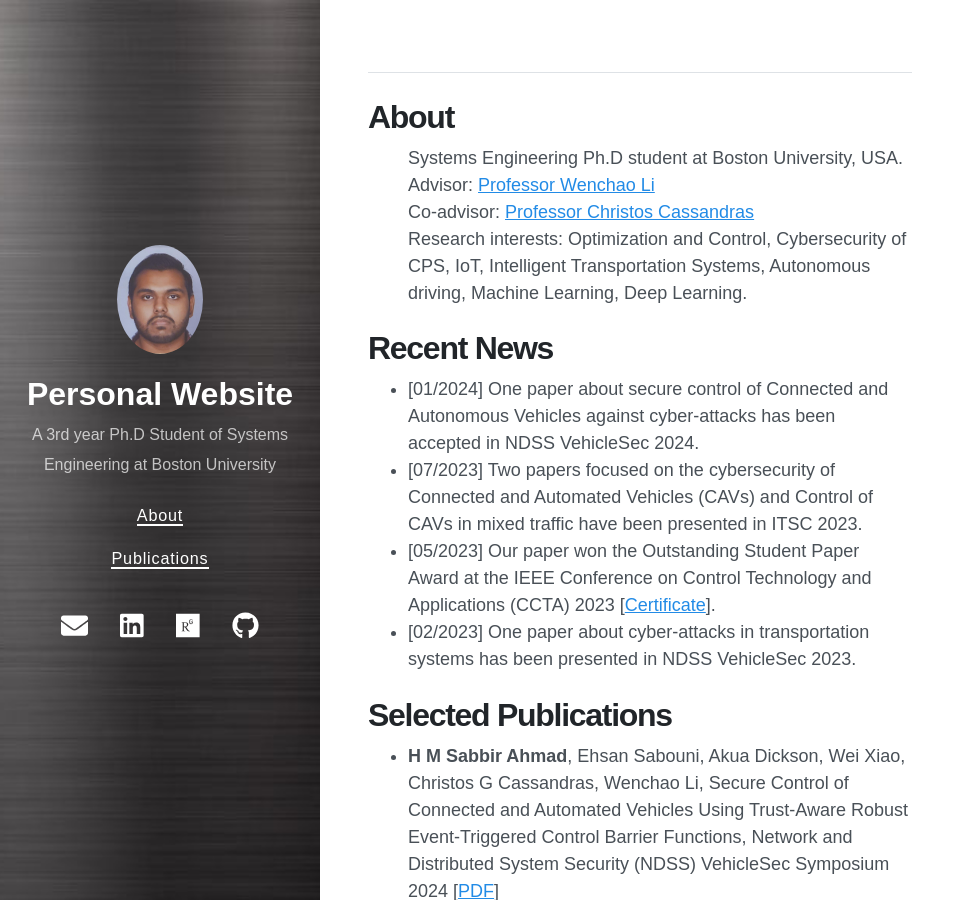
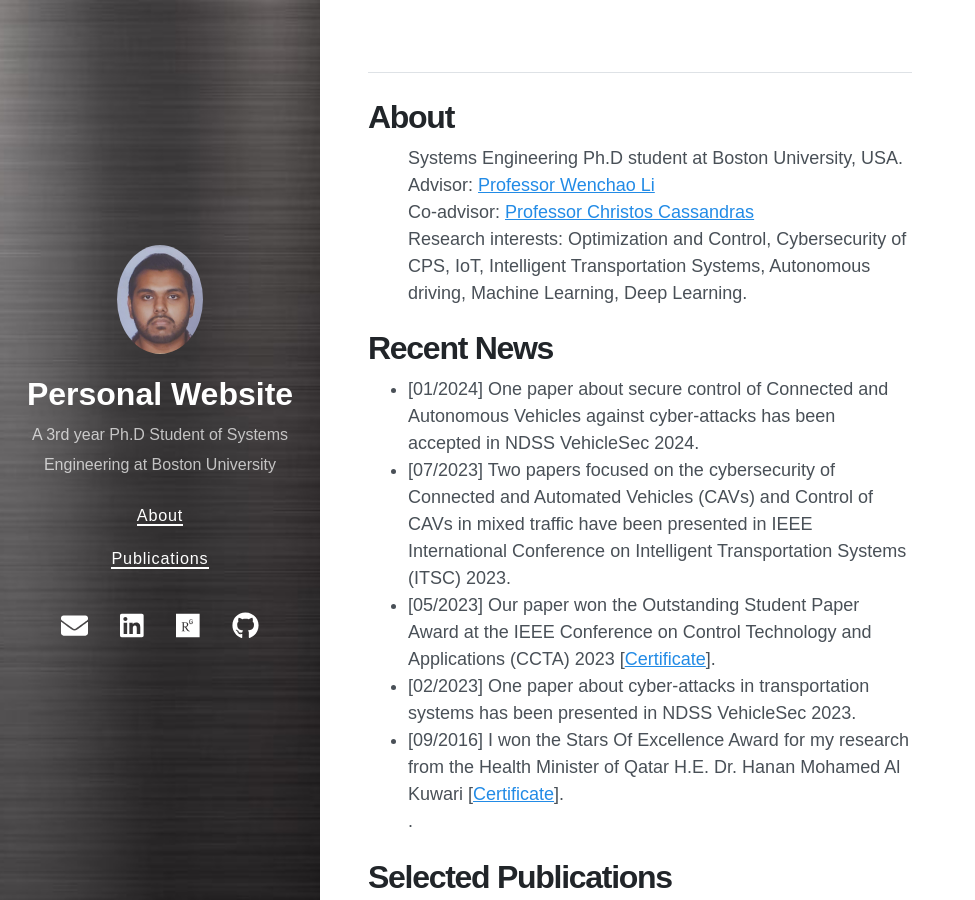
Before and after one commit to SabbirAhmad26/sabbirahmad26.github.io, a Jekyll site: the page built from README.md, in a window 1280 px wide and 900 px high. Shown: the whole window, without its empty margins (0-975 px from the left). Built offline with Jekyll 4.4.1, drawn with Linux system fonts in a browser that asks for light colours; nearby versions of some CDN libraries; our own code applies the rules of GitHub Pages for plain Markdown files.

Commit message:
Update home.html

```diff
--- a/_layouts/home.html
+++ b/_layouts/home.html
@@ -27,9 +27,11 @@
                <div class="scroll">
           <ul>
             <li> [01/2024] One paper about secure control of Connected and Autonomous Vehicles against cyber-attacks has been accepted in NDSS VehicleSec 2024.  </li>
-            <li> [07/2023] Two papers focused on the cybersecurity of Connected and Automated Vehicles (CAVs) and Control of CAVs in mixed traffic have been presented in ITSC 2023.  </li>
+            <li> [07/2023] Two papers focused on the cybersecurity of Connected and Automated Vehicles (CAVs) and Control of CAVs in mixed traffic have been presented in IEEE International Conference on Intelligent Transportation Systems (ITSC) 2023.  </li>
             <li> [05/2023] Our paper won the Outstanding Student Paper Award at the IEEE Conference on Control Technology and Applications (CCTA) 2023 [<a href="https://github.com/SabbirAhmad26/sabbirahmad26.github.io/blob/main/assets/Photos/CCTA_23.jpg" target="_blank">Certificate</a>].  </li>
             <li> [02/2023] One paper about cyber-attacks in transportation systems has been presented in NDSS VehicleSec 2023.  </li>
+            <li> [09/2016] I won the Stars Of Excellence Award for my research from the Health Minister of Qatar H.E. Dr. Hanan Mohamed Al Kuwari [<a href="https://github.com/SabbirAhmad26/sabbirahmad26.github.io/blob/main/assets/Photos/SOE_16.jpg" target="_blank">Certificate</a>]. </li>
+.  </li>
           </ul>
         </div>
            </div>
```
